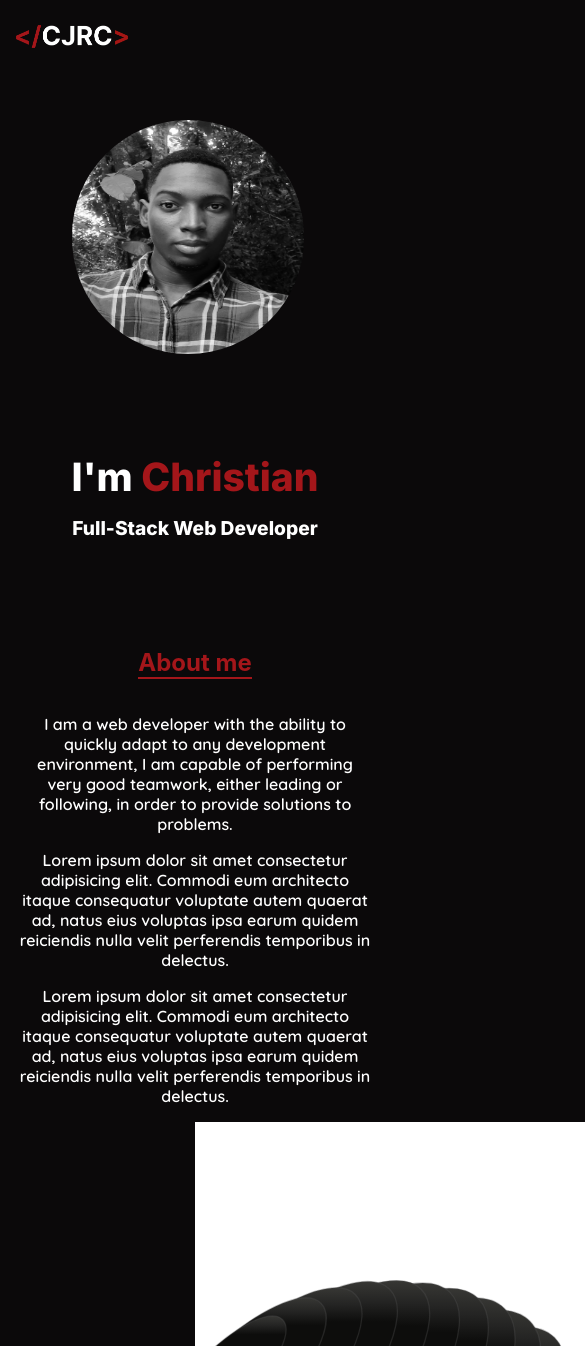
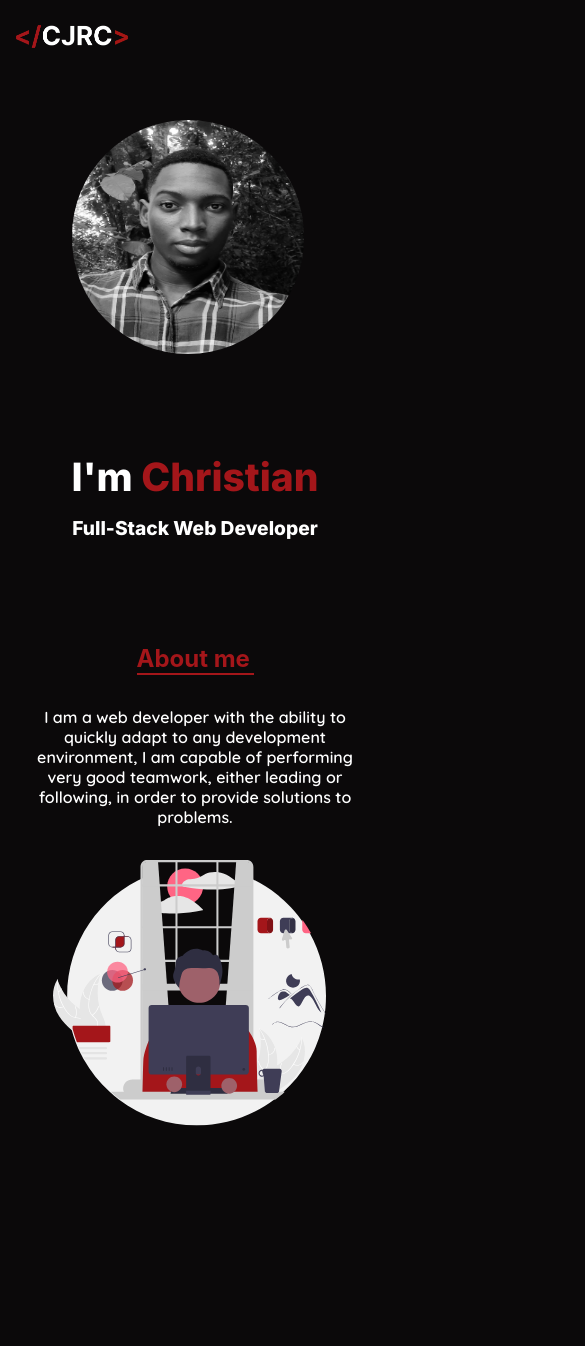
Before and after one commit to Lord-Mugen/Mugen-Portfolio, a React (Create React App) app: page / in a window 390 px wide. Shown: the top 1346 px of the page, 585 px wide, since content can reach past the window. After the commit the page ends 1146 px from the top, so only its background shows below. Built offline with nearby package versions, Linux system fonts and the light colour scheme; some icons are missing.

Commit message:
about mobile firts

```diff
--- a/src/Components/About/About.css
+++ b/src/Components/About/About.css
@@ -4,16 +4,21 @@
     --white: #ffffff;
 }
 
-
-.about{
-    background: var(--primary);
+.about-container{
+    background-color: var(--primary);
     display: grid;
     justify-items: center;
+    align-content: center;
+}
+
+.about-title-container{
+    width: 30%;
+    align-items: center
 }
 
 .about-title{
     color: var(--red);
-    font-size: clamp(1.5em, 4vw, 2.5rem);
+    font-size: clamp(1.5em, 4vw, 2rem);
 
 }
 
@@ -28,6 +33,15 @@
     transition: 0.3s;
 }
 
+
+.about{
+    background: var(--primary);
+    display: grid;
+    justify-items: center;
+}
+
+
+
 .about-me{
     width: 90%
 }
@@ -36,5 +50,23 @@
     color: var(--white);
     text-align: center;
     font-family: 'Quicksand', sans-serif;
-    font-size: clamp(1em, 4vw, 2.5rem);
+    font-size: clamp(1em, 4vw, 2rem);
 }
+
+.about-image-container{
+    display: inline-block;
+    width: 100%;
+}
+
+.about-image{
+    width: 70%;
+    padding: 1em 3.3em;
+}
+
+
+
+@media (min-width: 768px) {
+    .about{
+        display: flex;
+    }
+}
--- a/src/Components/About/About.jsx
+++ b/src/Components/About/About.jsx
@@ -1,12 +1,14 @@
 import React from 'react';
-import Animation from '../Animation/Animation';
 import './About.css';
+import Aboutimage from '../../assets/images/aboutimage.svg';
 
 const About = () => {
   return (
-    <div>
+    <div className="about-container">
+      <div className="about-title-container">
+        <h1 className="about-title">About me</h1>
+      </div>
       <section className="about">
-        <h1 className="about-title">About me</h1>
 
         <div className="about-me">
           <p className="about-me-description">
@@ -16,12 +18,9 @@ const About = () => {
               very good teamwork, either leading or
                 following, in order to provide solutions to
                 problems.</p>
-
-          <p className="about-me-description">Lorem ipsum dolor sit amet consectetur adipisicing elit. Commodi eum architecto itaque consequatur voluptate autem quaerat ad, natus eius voluptas ipsa earum quidem reiciendis nulla velit perferendis temporibus in delectus.</p>
-          <p className="about-me-description">Lorem ipsum dolor sit amet consectetur adipisicing elit. Commodi eum architecto itaque consequatur voluptate autem quaerat ad, natus eius voluptas ipsa earum quidem reiciendis nulla velit perferendis temporibus in delectus.</p>
         </div>
-        <div className="about-animation">
-          <Animation/>
+        <div className="about-image-container"> {/* There was going to be an animation here but for now it wont. */}
+          <img src={Aboutimage} alt="about-image" className="about-image"/>
         </div>
       </section>
     </div>
--- a/src/Components/Animation/Animation.css
+++ b/src/Components/Animation/Animation.css
@@ -6,9 +6,9 @@
     display: flex;
     justify-content: center;
     align-items: center;
-    position: absolute;
-    width: 100%;
-    height: 100vh;
+    position: relative;
+    width: 50%;
+    height: 90vh;
   }
 
   .animation-wrapper {
@@ -18,11 +18,11 @@
 
   .sphere-animation {
     position: absolute;
-    top: 50%;
+    top: 70%;
     left: 50%;
-    width: 580px;
-    height: 580px;
-    margin: -290px 0 0 -290px;
+    width: 380px;
+    height: 380px;
+    margin: -20em 0 0 -12em;
   }
 
   .sphere path {
@@ -31,6 +31,8 @@
     stroke: rgba(80,80,80,.35);
     backface-visibility: hidden;
   }
+
+
   /*
   @media (min-width: 500px) {
     .sphere path {
--- a/src/Components/Animation/Animation.jsx
+++ b/src/Components/Animation/Animation.jsx
@@ -5,14 +5,14 @@ const Animation = () => {
   return (
     <div>
         <section className="animation">
-            <div class="animation-wrapper">
-                <div class="sphere-animation">
-                    <svg class="sphere" viewBox="0 0 440 440" stroke="rgba(80,80,80,.35)">
+            <div className="animation-wrapper">
+                <div className="sphere-animation">
+                    <svg className="sphere" viewBox="0 0 440 440" stroke="rgba(80,80,80,.35)">
                         <defs>
                             <linearGradient id="sphereGradient" x1="5%" x2="5%" y1="0%" y2="15%">
-                            <stop stop-color="#373734" offset="0%"/>
-                            <stop stop-color="#242423" offset="50%"/>
-                            <stop stop-color="#0D0D0C" offset="100%"/>
+                            <stop stopColor="#373734" offset="0%"/>
+                            <stop stopColor="#242423" offset="50%"/>
+                            <stop stopColor="#0D0D0C" offset="100%"/>
                             </linearGradient>
                         </defs>
                         <path d="M361.604 361.238c-24.407 24.408-51.119 37.27-59.662 28.727-8.542-8.543 4.319-35.255 28.726-59.663 24.408-24.407 51.12-37.269 59.663-28.726 8.542 8.543-4.319 35.255-28.727 59.662z"/>
@@ -45,4 +45,6 @@ const Animation = () => {
   )
 }
 
+
+
 export default Animation
```
Also changed, not shown: src/Components/Animation/AnimationLogic.js (added, +95 -0 lines), src/assets/images/aboutimage.svg (added), src/assets/images/undraw_co-working_re_w93t (1).svg (added).
